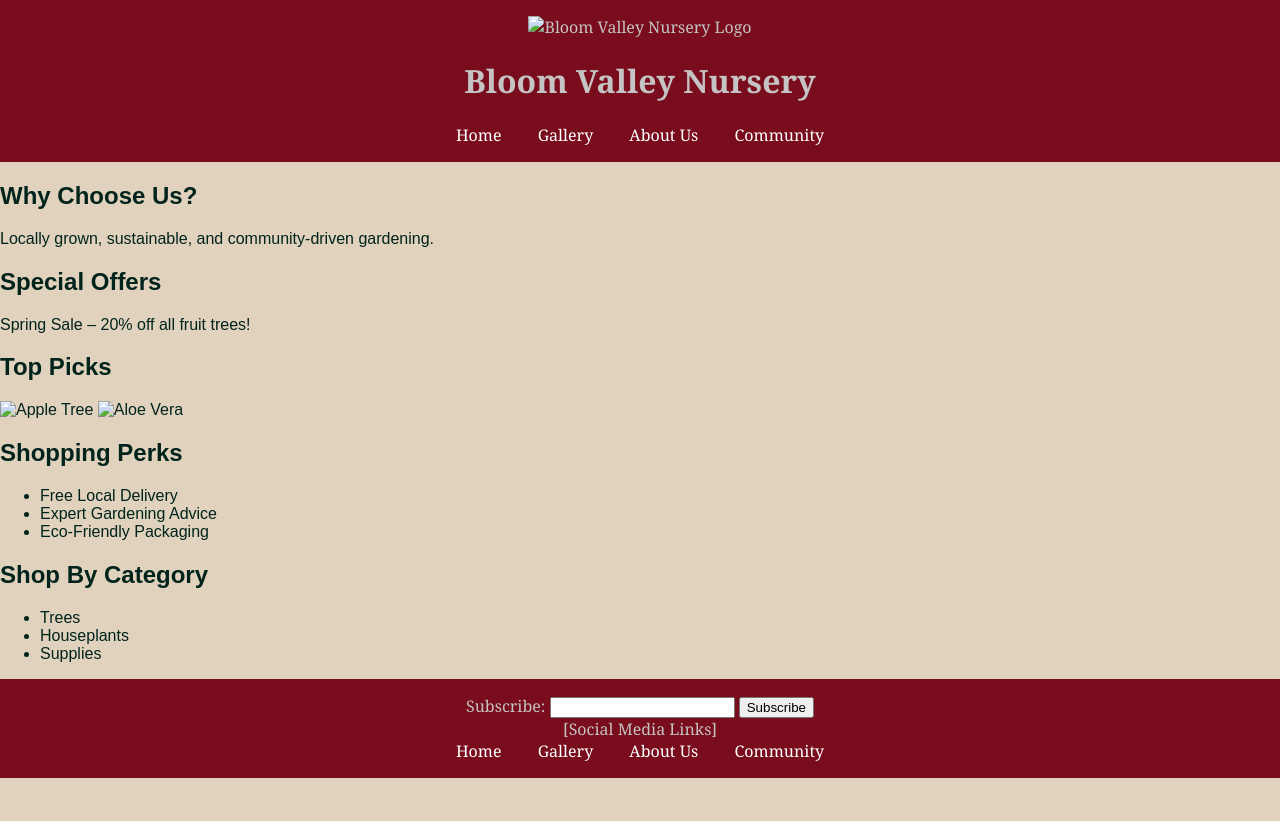
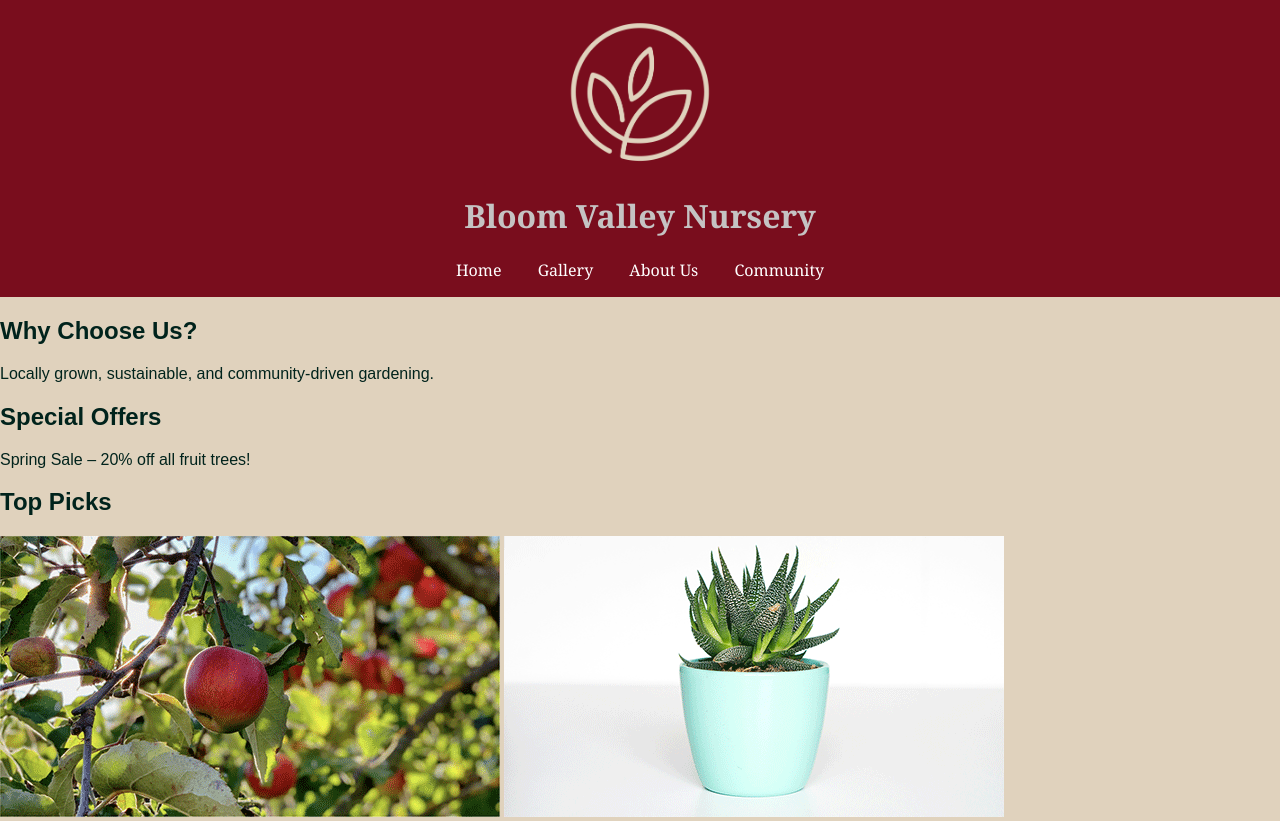
Before and after one commit to S1LENT-HER0/stackblitz-starters-ijqv3cft, a website: page index.html in a window 1280 px wide. Shown: the top 821 px of the page. Before the commit the page ends 800 px from the top, so only its background shows below. Drawn offline with Linux system fonts and the light colour scheme.

Commit message:
added stuff

```diff
--- a/index.html
+++ b/index.html
@@ -8,7 +8,7 @@
 </head>
 <body>
   <header>
-    <img src="logo.png" alt="Bloom Valley Nursery Logo" />
+    <img src="logo.png" alt="Bloom Valley Nursery Logo" style="width: 150px;" />
     <h1>Bloom Valley Nursery</h1>
     <nav>
       <a href="index.html">Home</a>
@@ -29,8 +29,8 @@
     </section>
     <section class="products">
       <h2>Top Picks</h2>
-      <img src="apple-tree.jpg" alt="Apple Tree" />
-      <img src="aloe-vera.jpg" alt="Aloe Vera" />
+      <img src="Client1_AppleTree.png" alt="Apple Tree" />
+      <img src="Client1_AloePlant.png" alt="Aloe Vera" />
     </section>
     <section class="perks">
       <h2>Shopping Perks</h2>
```
Also changed, not shown: about.html (+1 -1 lines), gallery.html (+1 -1 lines), testimonialsCustom.html (+1 -1 lines), logo.png (added).
